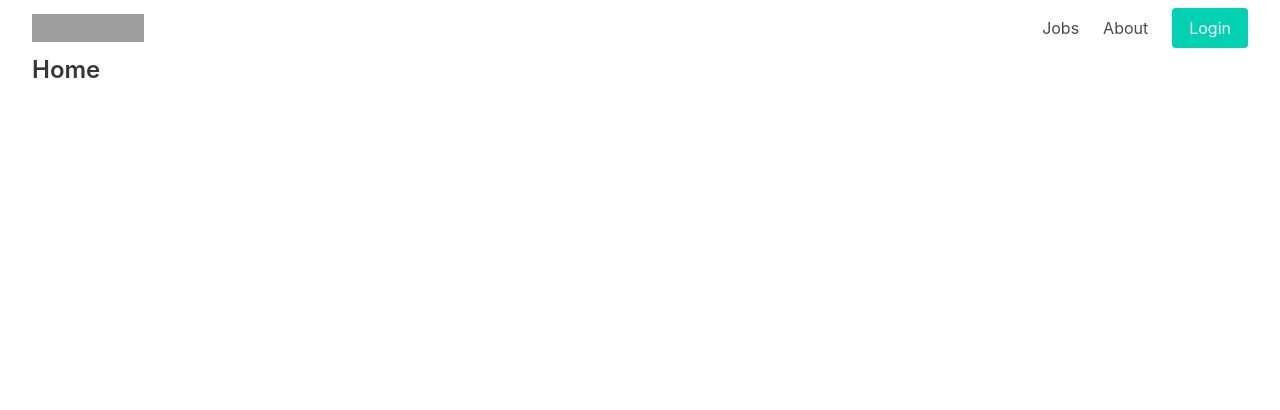
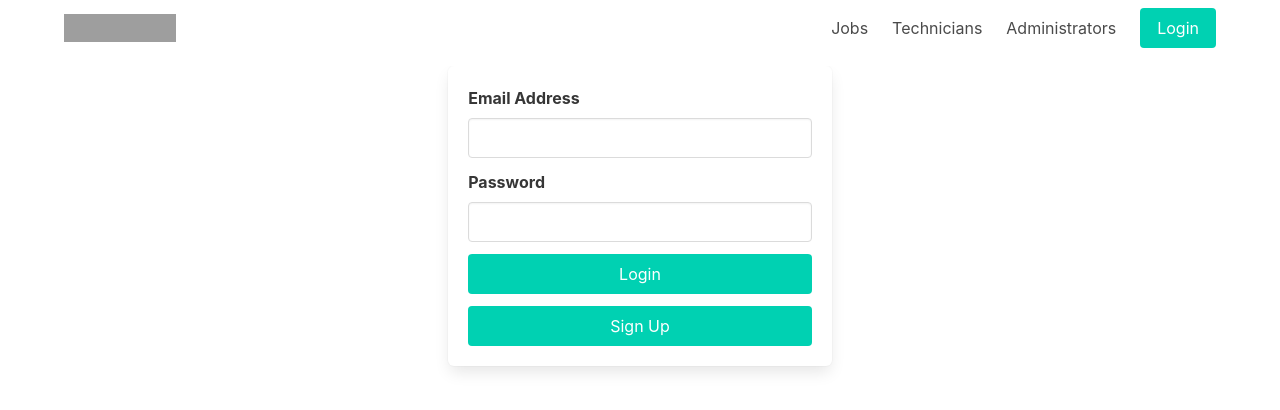
Before and after one commit to wroton/electric-portal, a Vue app: page /login in a window 1280 px wide. Shown: the top 410 px of the page. Built offline with nearby package versions, Linux system fonts and the light colour scheme; grey boxes are pictures that could not be loaded.

Commit message:
Login working. Routing working.

```diff
--- a/src/app.vue
+++ b/src/app.vue
@@ -1,7 +1,12 @@
 <template>
   <div>
-    <nav class="navbar is-fixed" role="navigation" aria-label="main navigation">
-      <div class="container is-fluid">
+    <nav
+      class="navbar is-fixed"
+      role="navigation"
+      aria-label="main navigation"
+      v-if="showMenu($router)"
+    >
+      <div class="container" style="padding-bottom: 10px;">
         <div class="navbar-brand">
           <a class="navbar-item" href="">
             <img
@@ -14,11 +19,12 @@
         <div class="navbar-menu">
           <div class="navbar-start"></div>
           <div class="navbar-end">
-            <router-link class="navbar-item" to="jobs">Jobs</router-link>
-            <router-link class="navbar-item" to="about">About</router-link>
+            <router-link class="navbar-item" to="/jobs">Jobs</router-link>
+            <router-link class="navbar-item" to="/technicians">Technicians</router-link>
+            <router-link class="navbar-item" to="/administrators">Administrators</router-link>
             <div class="navbar-item">
               <div class="buttons">
-                <router-link class="button is-primary" to="login"
+                <router-link class="button is-primary" to="/login"
                   >Login</router-link
                 >
               </div>
@@ -27,12 +33,19 @@
         </div>
       </div>
     </nav>
-    <div class="container is-fluid">
+    <div class="container">
       <router-view />
     </div>
   </div>
 </template>
 <script>
+export default {
+  methods: {
+    showMenu(e) {
+      return e?.currentRoute?._value?.meta?.hideMenu !== true;
+    },
+  },
+};
 </script>
 
 <style>
--- a/src/router/index.js
+++ b/src/router/index.js
@@ -1,37 +1,72 @@
-import { createRouter, createWebHashHistory } from "vue-router";
-import Home from "@/views/home.vue";
+import { getUser } from "../services/authentication";
+import { createRouter, createWebHistory } from "vue-router";
 
 const routes = [
   {
     path: "/",
     name: "Home",
-    component: Home
-  },
-  {
-    path: "/about",
-    name: "About",
-    component: () => import(/* webpackChunkName: "about" */ "@/views/about.vue")
+    component: () => import(/* webpackChunkName: "home" */ "../views/home.vue"),
+    meta: {
+      authorized: true
+    }
   },
   {
     path: "/dashboard",
     name: "Dashboard",
-    component: () => import(/* webpackChunkName: "dashboard" */ "@/views/dashboard.vue")
+    component: () => import(/* webpackChunkName: "dashboard" */ "../views/dashboard.vue"),
+    meta: {
+      authorized: true
+    }
+  },
+  {
+    path: "/administrators",
+    name: "Administrators",
+    component: () => import(/* webpackChunkName: "administrators" */ "../views/administrators.vue"),
+    meta: {
+      authorized: true
+    }
   },
   {
     path: "/jobs",
     name: "Jobs",
-    component: () => import(/* webpackChunkName: "jobs" */ "@/views/jobs.vue")
+    component: () => import(/* webpackChunkName: "jobs" */ "../views/jobs.vue"),
+    meta: {
+      authorized: true
+    }
+  },
+  {
+    path: "/technicians",
+    name: "Technicians",
+    component: () => import(/* webpackChunkName: "technicians" */ "../views/technicians.vue"),
+    meta: {
+      authorized: true
+    }
   },
   {
     path: "/login",
     name: "Login",
-    component: () => import(/* webpackChunkName: "login" */ "@/views/login.vue")
+    component: () => import(/* webpackChunkName: "login" */ "../views/login.vue"),
+    meta: {
+      hideMenu: true
+    }
   }
 ];
 
 const router = createRouter({
-  history: createWebHashHistory(),
+  history: createWebHistory(),
   routes
 });
 
+// Check for the user and inject dependencies on each navigation.
+router.beforeEach((to, _, next) => {
+  // Check to see if authorization is required. Redirect if the user isn't logged in.
+  let user = getUser();
+  if (to.meta.authorized === true && !user) {
+    next({ name: "Login" });
+    return;
+  }
+
+  next();
+});
+
 export default router;
--- /dev/null
+++ b/src/services/authentication.js
@@ -0,0 +1,34 @@
+import http from "../services/http";
+
+// Key user to get the user.
+const userKey = "electric-user";
+
+// Get the user from local storage. May be null.
+let user = localStorage.getItem(userKey);
+
+// Gets the current user.
+export function getUser() {
+  return user;
+}
+
+// Logs the user in.
+export async function login(emailAddress, password) {
+  // Login. If it fails, clear the user and return the message.
+  let response = await http.post("token", { emailAddress, password });
+  if (!response.data || response.status !== 200) {
+    return response;
+  }
+
+  // If the response succeeds, set the user in local storage and in the service.
+  localStorage.setItem(userKey, response.data);
+  user = response.data;
+
+  // Login succeeded.
+  return response;
+}
+
+// Logs the user out.
+export async function logout() {
+  localStorage.removeItem(userKey);
+  user = undefined;
+}
--- a/src/services/http.js
+++ b/src/services/http.js
@@ -2,8 +2,7 @@ import axios from "axios";
 
 // Build axios request executor.
 const http = axios.create({
-  baseURL: "http://electric-api.azurewebsites.net",
-  // baseURL: "http://localhost:5000",
+  baseURL: "http://electric-api.azurewebsites.net/api/1/",
   headers: {
     "Content-Type": "application/json"
   }
@@ -13,12 +12,6 @@ const http = axios.create({
 // If the status could not be determined,
 // it is treated like a 500.
 function handleFailure(error) {
-  switch (error?.response?.status) {
-    case 401:
-      document.location = "login";
-      break;
-  }
-
   return Promise.reject(error);
 }
 
--- /dev/null
+++ b/src/views/administrators.vue
@@ -0,0 +1,3 @@
+<template>
+  <h1 class="title is-4">Administrators</h1>
+</template>
--- a/src/views/dashboard.vue
+++ b/src/views/dashboard.vue
@@ -1,16 +1,3 @@
-
 <template>
-  <div>
-    Dashboard
-  </div>
+  <h1 class="title is-4">Dashboard</h1>
 </template>
-<script>
-export default {
-  data() {
-    return {
-    };
-  },
-  mounted() {
-  },
-};
-</script>
--- a/src/views/jobs.vue
+++ b/src/views/jobs.vue
@@ -35,7 +35,7 @@ export default {
   async mounted() {
     try {
       // Get all accessible jobs. Reset jobs if none were given.
-      let response = await http.get("api/1/jobs");
+      let response = await http.get("jobs");
       if (!response.data) {
         this.jobs = [];
         return;
--- a/src/views/login.vue
+++ b/src/views/login.vue
@@ -2,9 +2,9 @@
 <template>
   <div class="box" style="width: 33.3%; margin: auto">
     <div class="field">
-      <label class="label">Username</label>
+      <label class="label">Email Address</label>
       <div class="control">
-        <input type="text" class="input" v-model="username" />
+        <input type="text" class="input" v-model="emailAddress" />
       </div>
     </div>
     <div class="field">
@@ -15,7 +15,15 @@
     </div>
     <div class="field">
       <div class="control">
-        <button class="button is-primary is-fullwidth" @click="login">
+        <button
+          v-bind:class="{
+            button: true,
+            'is-primary': true,
+            'is-fullwidth': true,
+            'is-loading': loading,
+          }"
+          @click="login"
+        >
           Login
         </button>
       </div>
@@ -26,22 +34,29 @@
       </div>
     </div>
   </div>
+  <div
+    v-bind:class="{
+      notification: true,
+      'is-danger': true,
+      'is-hidden': error == '',
+    }"
+    style="width: 33.3%; margin: auto; margin-top: 10px"
+  >
+    <button class="delete" @click="clearError"></button>
+    {{ this.error }}
+  </div>
 </template>
 <script>
-import http from "../services/http";
+import { login } from "../services/authentication";
 
-const loginSuccessful = (e) => (response) => {
-  if (response.status != 200) {
-    e.error = e;
-    e.password = "";
-    return;
-  }
-
-  // Go to jobs.
+const loginSuccessful = (e) => () => {
+  e.loading = false;
   e.$router.push({ name: "Dashboard" });
 };
 
-const loginFailed = (e) => () => {
+const loginFailed = (e) => (err) => {
+  e.error = err?.message;
+  e.loading = false;
   e.password = "";
   return;
 };
@@ -49,21 +64,27 @@ const loginFailed = (e) => () => {
 export default {
   data() {
     return {
+      emailAddress: "",
       error: "",
-      username: "",
+      loading: false,
       password: "",
     };
   },
   methods: {
+    clearError() {
+      this.error = "";
+    },
     login() {
+      this.loading = true;
+
       const data = {
-        username: this.username,
+        emailAddress: this.emailAddress,
         password: this.password,
       };
 
       const success = loginSuccessful(this);
       const error = loginFailed(this);
-      http.post("api/1/token", data).then(success).catch(error);
+      login(data.emailAddress, data.password).then(success).catch(error);
     },
   },
 };
--- /dev/null
+++ b/src/views/technicians.vue
@@ -0,0 +1,3 @@
+<template>
+  <h1 class="title is-4">Technicians</h1>
+</template>
```
Also changed, not shown: package.json (line endings or trailing spaces).
